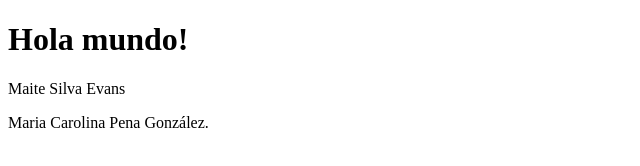
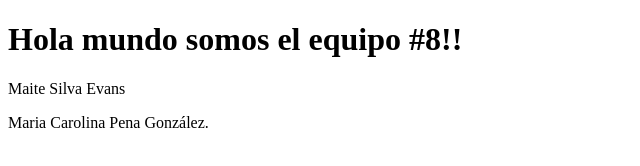
Before and after one commit to felix-scl/desafio-git-8, a plain HTML site: page index.html in a window 1280 px wide. Shown: the whole page, without its empty margins (0-640 px from the left). Drawn offline with Linux system fonts and the light colour scheme.

Commit message:
Se agrega el numero del equipo.

```diff
--- a/index.html
+++ b/index.html
@@ -6,7 +6,7 @@
     <title>Document</title>
   </head>
   <body>
-    <h1>Hola mundo!</h1>
+    <h1>Hola mundo somos el equipo #8!!</h1>
     <p>Maite Silva Evans</p>
     <p>Maria Carolina Pena González.</p>
   </body>
```
